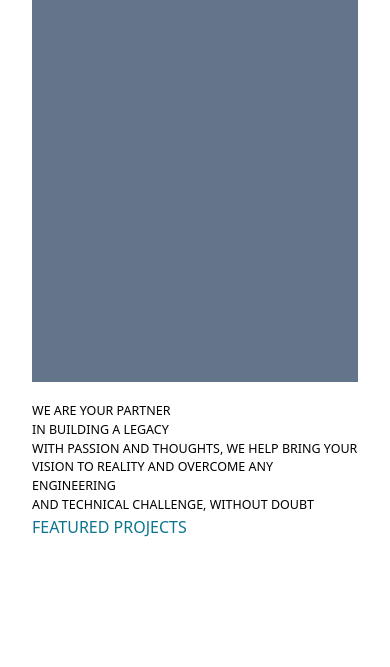
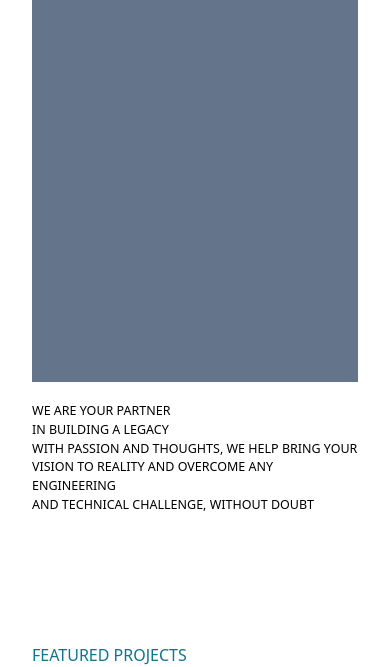
Before and after one commit to Joshuaatanu/emperico-works, a website: page index.html in a window 390 px wide. Shown: the part 403-1070 px from the top of the page. Before the commit the page ends 942 px from the top, so only its background shows below. Drawn offline with nearby package versions, Linux system fonts and the light colour scheme; files that its build step writes are made by us from their sources.

Commit message:
made minor chcanges

```diff
--- a/index.html
+++ b/index.html
@@ -37,12 +37,12 @@
         </div>
     </section>
 
-    <section id="legacy" class="px-8 mt-5">
+    <section id="legacy" class="px-8 mt-5 >
         <div class="">
-            <h1 class=" float-left   text-[12.5px] lg:text-[60px] ">WE ARE YOUR
+            <h1 class="    text-[12.5px] lg:text-[60px] ">WE ARE YOUR
                 PARTNER <br> IN BUILDING A
                 LEGACY</h1>
-            <h1 class="float-right  text-[12.5px] lg:text-[60px]">WITH PASSION AND
+            <h1 class="  text-[12.5px] lg:text-[60px]">WITH PASSION AND
                 THOUGHTS, WE HELP BRING
                 YOUR <br>
                 VISION TO REALITY AND OVERCOME ANY ENGINEERING <br>
```
